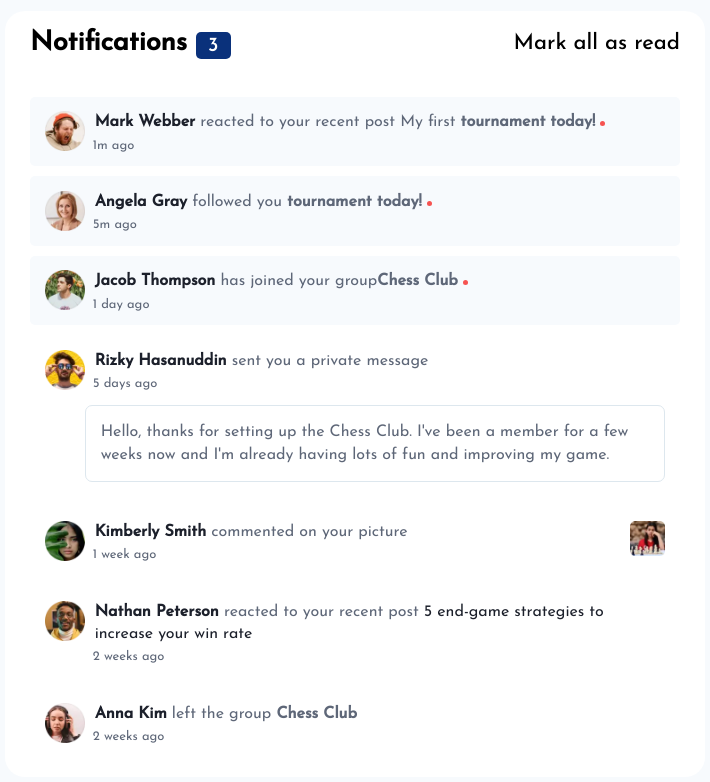
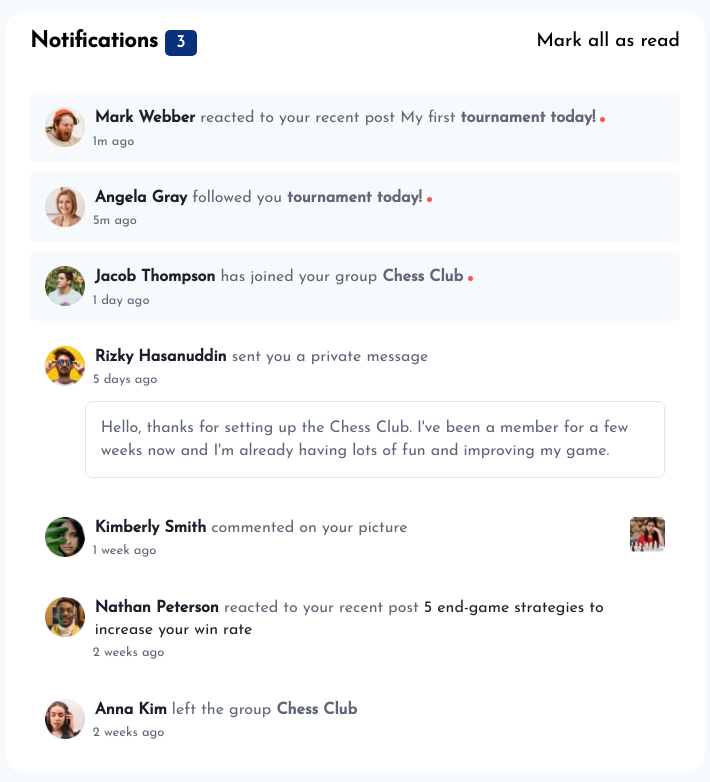
Before and after one commit to Kamasah-Dickson/Notification-Page, a plain HTML site: page index.html in a window 1280 px wide. Shown: the whole page, without its empty margins (285-995 px from the left). Drawn offline with Linux system fonts and the light colour scheme.

Commit message:
updated notification component

```diff
--- a/scss/global/_typography.scss
+++ b/scss/global/_typography.scss
@@ -15,5 +15,5 @@ body {
 }
 
 h1 {
-	font-size: clamp(u.rem(9), u.rem(10) + 2vw, u.rem(27));
+	font-size: clamp(u.rem(9), u.rem(10) + 2vw, u.rem(22));
 }
--- a/scss/layout/_card.scss
+++ b/scss/layout/_card.scss
@@ -20,18 +20,18 @@
 				color: g.$White;
 				background-color: g.$Blue;
 				font-weight: g.$small;
-				font-size: clamp(u.rem(5), u.rem(10) + 2vw, u.rem(20));
+				font-size: clamp(u.rem(5), u.rem(10) + 2vw, u.rem(18));
 				padding: u.em(3) u.em(10);
 				border-radius: u.rem(5);
 			}
 		}
 		.mark {
 			font-weight: g.$small;
-			font-size: clamp(u.rem(6), u.rem(7) + 2vw, u.rem(22));
+			font-size: clamp(u.rem(6), u.rem(7) + 2vw, u.rem(19));
 			cursor: pointer;
-            transition:.3s ease;
-            &:hover{
-                color:g.$Blue;
+			transition: 0.3s ease;
+			&:hover {
+				color: g.$Blue;
 			}
 		}
 	}
@@ -100,12 +100,11 @@
 					.name {
 						font-weight: g.$large;
 						color: g.$Very-dark-blue;
-                        transition: .3s ease;
-                        cursor:pointer;
-                        &:hover{
+						transition: 0.3s ease;
+						cursor: pointer;
+						&:hover {
 							color: g.$Blue;
 						}
-
 					}
 
 					.tag {
@@ -113,7 +112,7 @@
 						font-weight: g.$large;
 						font-size: clamp(u.rem(6), u.rem(6) + 2vw, u.rem(16));
 						cursor: pointer;
-                        transition: .3s ease;
+						transition: 0.3s ease;
 						&:hover {
 							color: g.$Blue;
 						}
```
Also changed, not shown: index.html (+1 -1 lines), dist/style.css, 1 other file. Lines whose indentation alone changed are shown as unchanged.
